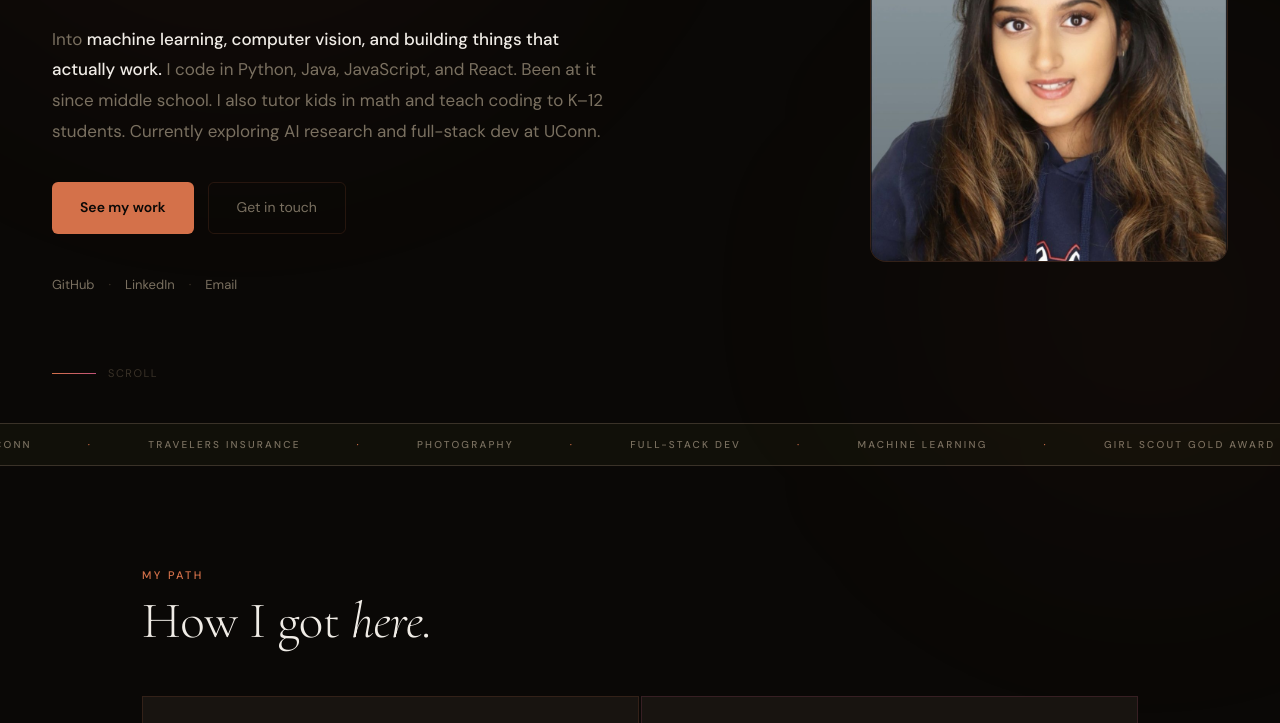
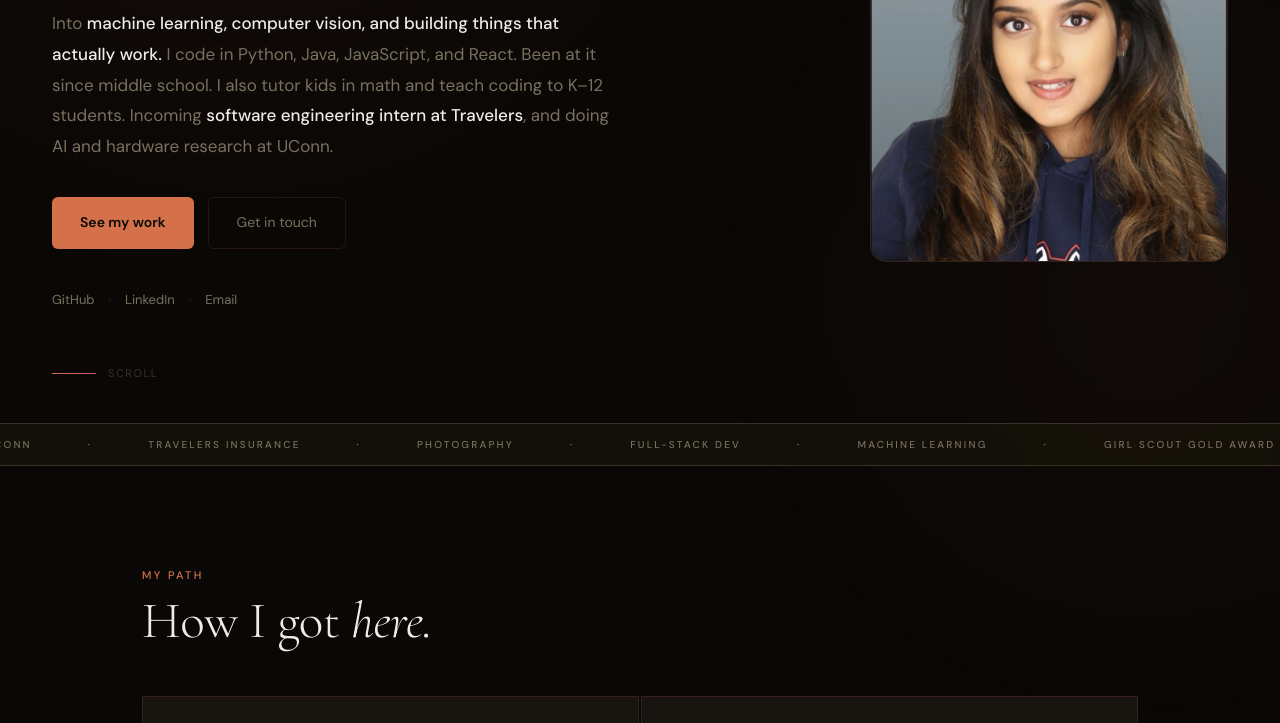
Before and after one commit to anushree35/portfolio-website, a plain HTML site: page index.html in a window 1280 px wide. Shown: the part 377-1100 px from the top of the page. Drawn offline with nearby package versions, Linux system fonts and the light colour scheme; animation ran at ten frames a second.

Commit message:
Mention Travelers internship in homepage intro
Co-Authored-By: Claude Opus 5.5 <noreply@anthropic.com>

```diff
--- a/index.html
+++ b/index.html
@@ -722,7 +722,7 @@ footer a:hover{color:var(--accent)}
       Into <strong>machine learning, computer vision, and building things that actually work.</strong>
       I code in Python, Java, JavaScript, and React. Been at it since middle school.
       I also tutor kids in math and teach coding to K–12 students.
-      Currently exploring AI research and full-stack dev at UConn.
+      Incoming <strong>software engineering intern at Travelers</strong>, and doing AI and hardware research at UConn.
     </p>
     <div class="hero-actions reveal">
       <a href="#experience" class="btn-primary">See my work</a>
```
